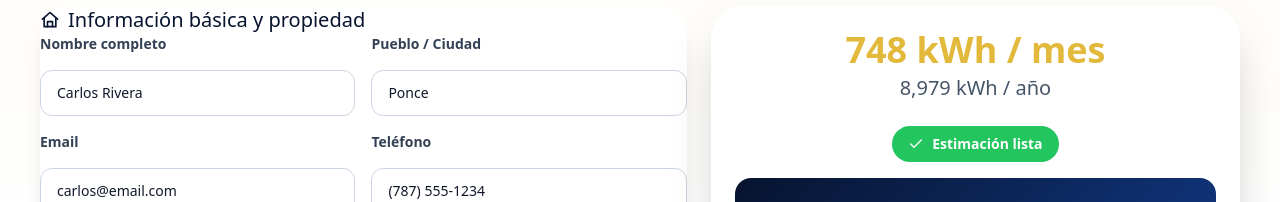
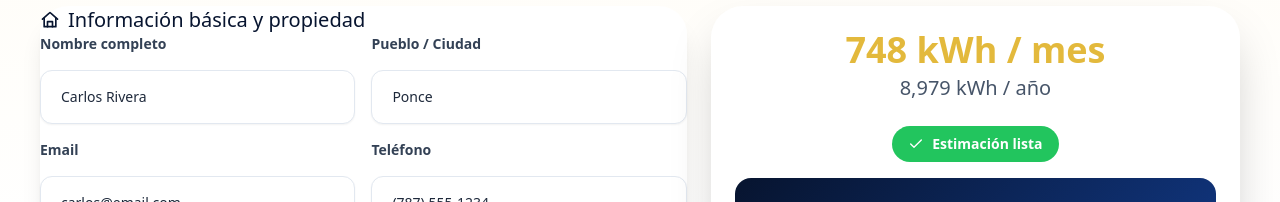
Before and after one commit to vicvazq30-eng/HQS-SOLAR-CALCULATOR, a React (Vite) app: page / in a window 1280 px wide. Shown: the part 750-952 px from the top of the page. Built offline with nearby package versions, Linux system fonts and the light colour scheme.

Commit message:
Update Input component styling for consistency

```diff
--- a/hqs_cotizador_demo.jsx
+++ b/hqs_cotizador_demo.jsx
@@ -20,7 +20,7 @@ function Input(props) {
   return (
     <input
       {...props}
-      className={`w-full rounded-xl border border-slate-300 px-4 py-3 text-sm outline-none focus:border-blue-500 focus:ring-4 focus:ring-blue-100 ${
+      className={`w-full rounded-2xl border border-slate-200 bg-white px-5 py-4 text-sm font-medium text-slate-800 shadow-sm outline-none transition-all placeholder:text-slate-400 focus:border-yellow-400 focus:bg-white focus:ring-4 focus:ring-yellow-100 ${
         props.className || ''
       }`}
     />
```
